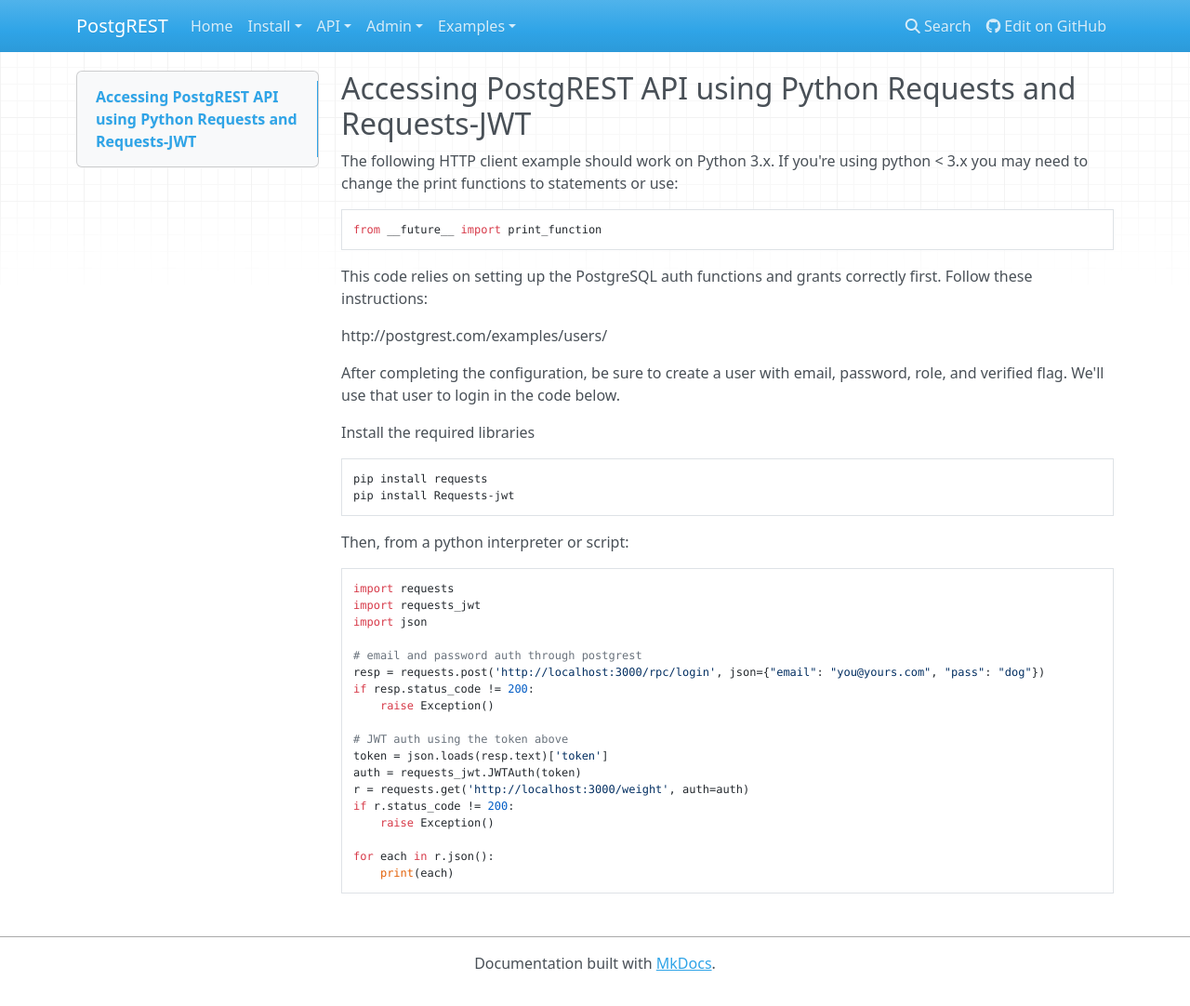
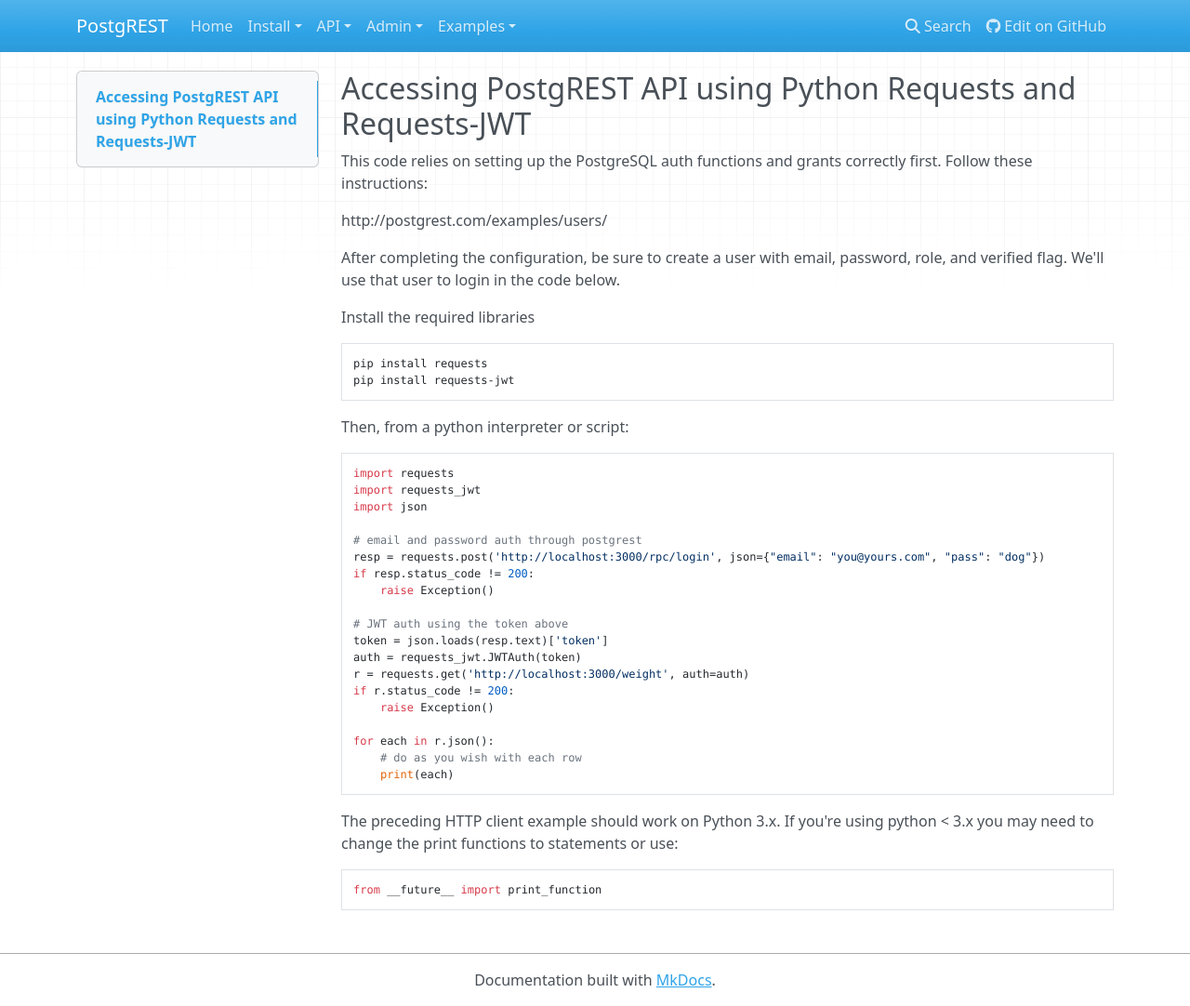
Before and after one commit to PostgREST/postgrest, an MkDocs documentation site: the page built from docs/examples/python-requests-jwt.md, in a window 1280 px wide and 1082 px high. Shown: the whole window at 93% size. Built offline with MkDocs 1.6.1, drawn with Linux system fonts in a browser that asks for light colours; nearby versions of some CDN libraries; old or Windows-style settings are respelled for this version of MkDocs.

Commit message:
Layout tweaks

```diff
--- a/docs/examples/python-requests-jwt.md
+++ b/docs/examples/python-requests-jwt.md
@@ -1,8 +1,4 @@
 ## Accessing PostgREST API using Python Requests and Requests-JWT
-
-The following HTTP client example should work on Python 3.x. If you're using python < 3.x you may need to change the print functions to statements or use:
-
-    from __future__ import print_function
 
 This code relies on setting up the PostgreSQL auth functions and grants correctly first. Follow these instructions:
 
@@ -13,7 +9,7 @@
 Install the required libraries
 
     pip install requests
-    pip install Requests-jwt
+    pip install requests-jwt
 
 Then, from a python interpreter or script:
 
@@ -34,4 +30,9 @@
         raise Exception()
 
     for each in r.json():
+        # do as you wish with each row
         print(each)
+
+The preceding HTTP client example should work on Python 3.x. If you're using python < 3.x you may need to change the print functions to statements or use:
+
+    from __future__ import print_function
```
